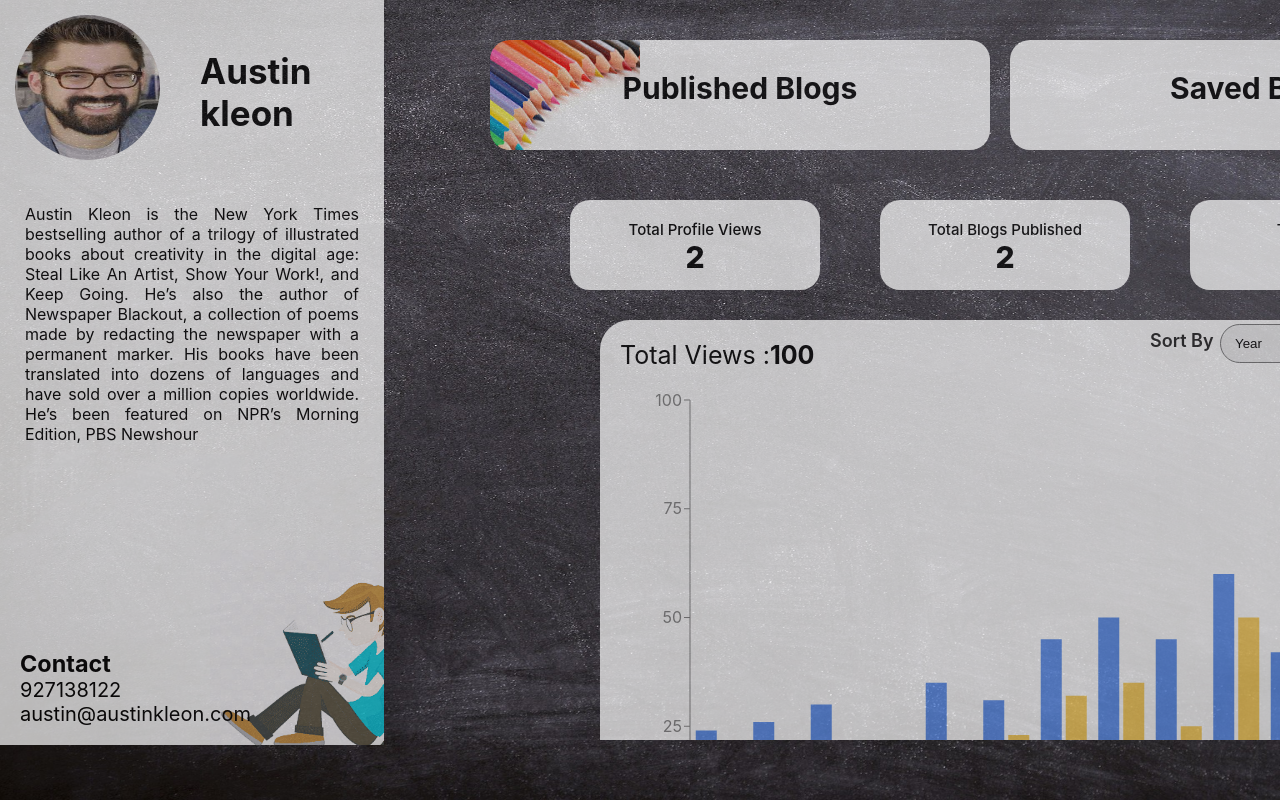
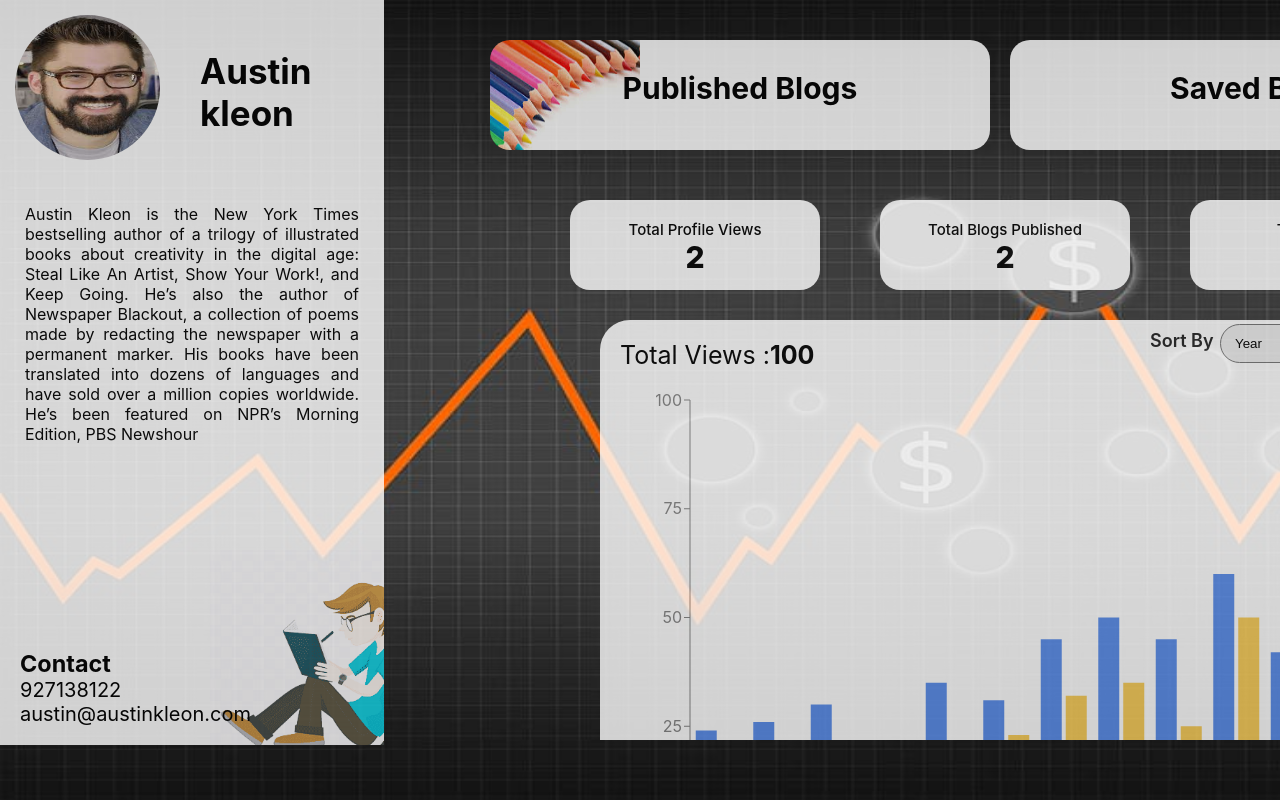
Before and after one commit to AdityaDeshpande123/MinorProject, a React (Create React App) app in the folder Project/front-end/: page /profile in a window 1280 px wide. Shown: the top 800 px of the page. Built offline with nearby package versions, Linux system fonts and the light colour scheme.

Commit message:
Adi's commit 19

```diff
--- a/Project/front-end/src/views/profile/Profile.js
+++ b/Project/front-end/src/views/profile/Profile.js
@@ -1,7 +1,7 @@
 import React, { useState } from "react";
 import styles from './Profile.module.css'
 import ppic from '../../static/author.jpeg'
-import back from '../../static/dashback1.jpg'
+import back from '../../static/dashback2.jpg'
 import { BarChart, Bar, Cell, XAxis, YAxis, CartesianGrid, Tooltip, Legend } from 'recharts';
 import { PieChart, Pie } from 'recharts';
 import Pichart from './pichart/Pichart.js'
--- a/Project/front-end/src/views/profile/Profile.module.css
+++ b/Project/front-end/src/views/profile/Profile.module.css
@@ -3,7 +3,7 @@
     height: 745px;
     width: 30%;
     background-color: white;
-    opacity: 0.7;
+    opacity: 0.8;
     background-image: url("../../static/dash123.png");
     background-size: 250px 250px;
     background-repeat: no-repeat;
@@ -49,7 +49,7 @@
     height: 80px;
     width: 500px;
     background-color: white;
-    opacity: 0.7;
+    opacity: 0.8;
     text-align: center;
     border-radius: 20px;
     padding-top: 30px;
@@ -71,7 +71,7 @@
     height: 80px;
     width: 500px;
     background-color: white;
-    opacity: 0.7;
+    opacity: 0.8;
     text-align: center;
     border-radius: 20px;
     padding-top: 30px;
@@ -94,7 +94,7 @@
     height: 540px;
     width: 1020px;
     /* background-color: white; */
-    opacity: 0.7;
+    opacity: 0.8;
     border-radius: 20px;
     overflow: scroll;
 
```
Also changed, not shown: Project/front-end/src/static/dashback2.jpg (added).
